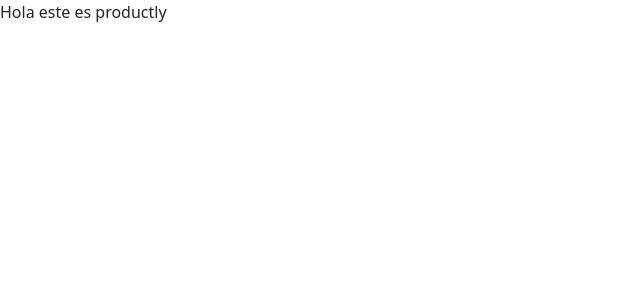
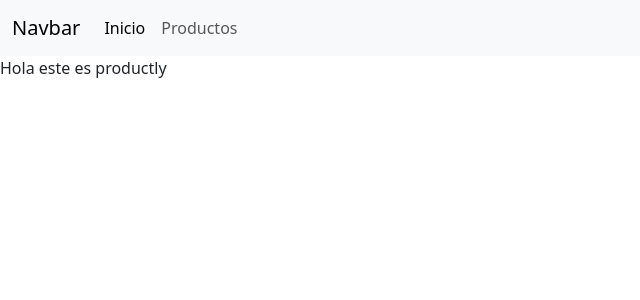
Before and after one commit to kriskoin/mypython, a Django app: template productly/templates/inicio.html in a window 1280 px wide. Shown: the top 300 px of the page, without its empty margins (0-640 px from the left). Run offline with Django 4.2, Linux system fonts and the light colour scheme; the template is opened without the code that fills it, so the values that code supplies are empty.

Commit message:
add: lecture 165

```diff
--- a/productly/productos/templates/index.html
+++ b/productly/productos/templates/index.html
@@ -3,6 +3,7 @@
 {% block content %}
 
 <h1>Productos</h1>
+<a href="{% url 'productos:formulario' %}">Nuevo productos</a>
 <table class="table">
     <thead>
         <tr>
--- a/productly/templates/base.html
+++ b/productly/templates/base.html
@@ -7,6 +7,25 @@
     <link href="https://cdn.jsdelivr.net/npm/bootstrap@5.3.3/dist/css/bootstrap.min.css" rel="stylesheet" integrity="sha384-QWTKZyjpPEjISv5WaRU9OFeRpok6YctnYmDr5pNlyT2bRjXh0JMhjY6hW+ALEwIH" crossorigin="anonymous">
 </head>
 <body>
+    <nav class="navbar navbar-expand-lg bg-body-tertiary">
+        <div class="container-fluid">
+          <a class="navbar-brand" href="#">Navbar</a>
+          <button class="navbar-toggler" type="button" data-bs-toggle="collapse" data-bs-target="#navbarNav" aria-controls="navbarNav" aria-expanded="false" aria-label="Toggle navigation">
+            <span class="navbar-toggler-icon"></span>
+          </button>
+          <div class="collapse navbar-collapse" id="navbarNav">
+            <ul class="navbar-nav">
+              <li class="nav-item">
+                <a class="nav-link active" aria-current="page" href="{% url 'inicio' %}">Inicio</a>
+              </li>
+              <li class="nav-item">
+                <a class="nav-link" href="{% url 'productos:index' %}">Productos</a>
+              </li>
+            </ul>
+          </div>
+        </div>
+      </nav>
+
     {% block content %}
 
     {% endblock %}
```
